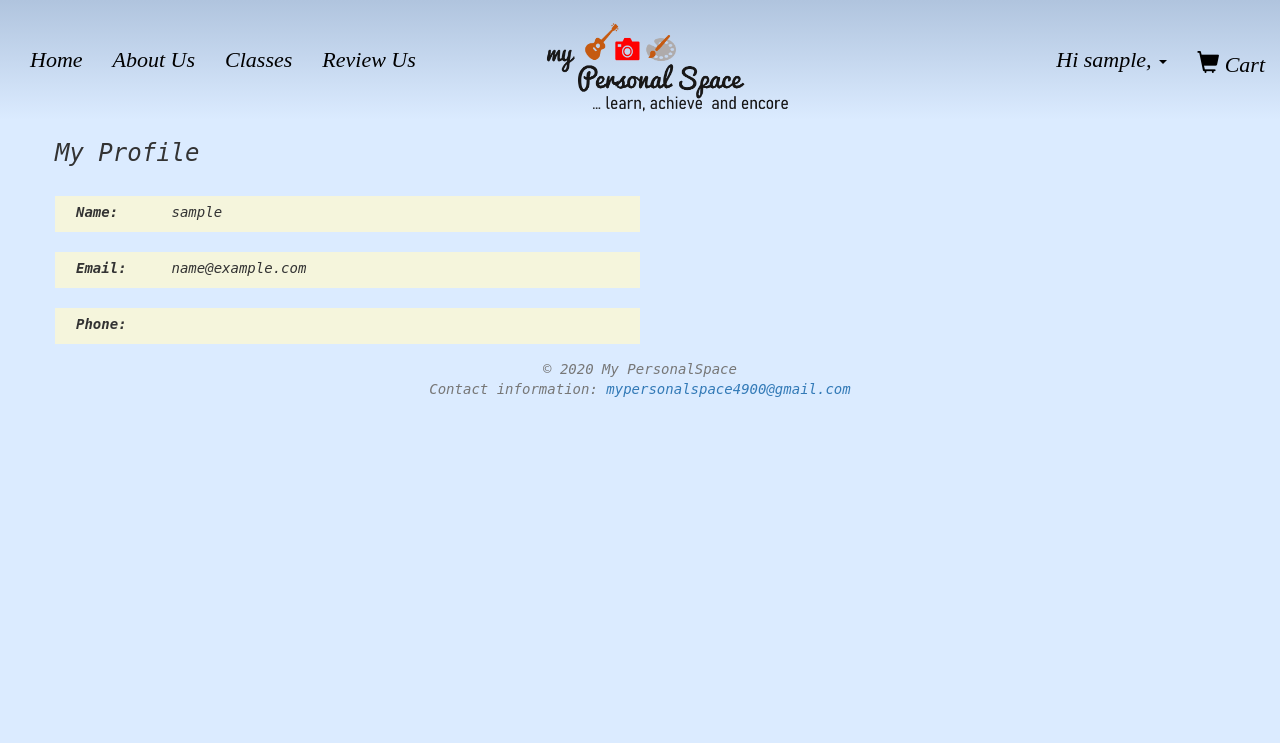
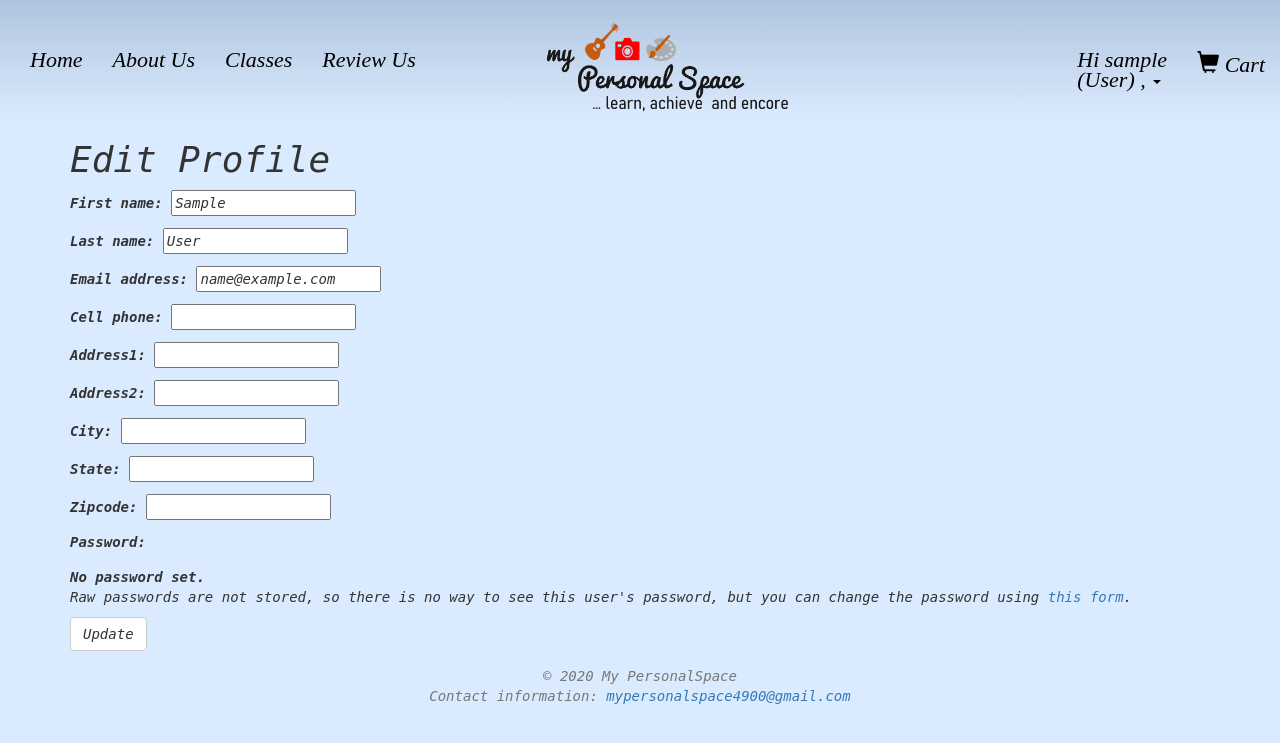
Before and after one commit to pubali25/ISQA4900_Group1, a Django app: page /User/profile/ in a window 1280 px wide. Shown: the top 743 px of the page. Run offline with Django 3.2, Linux system fonts and the light colour scheme; the visitor is signed in with stand-in values (Sample User, id 1); some libraries are stand-ins or nearby versions.

Commit message:
changes on user profile

```diff
--- a/User/forms.py
+++ b/User/forms.py
@@ -1,4 +1,4 @@
-from django.contrib.auth.forms import UserCreationForm, UserChangeForm
+from django.contrib.auth.forms import UserCreationForm, UserChangeForm, ReadOnlyPasswordHashField
 from django import forms
 from .models import User
 
@@ -6,10 +6,18 @@ from .models import User
 class UserCreationForm(UserCreationForm):
     class Meta(UserCreationForm):
         model = User
-        fields = ('username', 'email', 'employee_cell_phone')
+        fields = ('username','user_type', 'email',  'cell_phone')
 
 
 class UserChangeForm(UserChangeForm):
+    password = ReadOnlyPasswordHashField(
+        label=("Password"),
+        help_text=(
+            "Raw passwords are not stored, so there is no way to see this "
+            "user's password, but you can change the password using "
+            "<a href=\"../password_change/\">this form</a>."
+        ),
+    )
     class Meta:
         model = User
-        fields = ('username', 'email', 'department', 'employee_cell_phone')
+        fields = ('first_name', 'last_name', 'email', 'cell_phone', 'address1', 'address2', 'city', 'state', 'zipcode')
--- a/User/models.py
+++ b/User/models.py
@@ -2,8 +2,18 @@ from django.contrib.auth.models import AbstractUser
 from django.db import models
 
 
+USER_TYPE = [
+    (1, 'User'),
+    (2, 'Instructor'),
+]
+
 class User(AbstractUser):
-    department = models.CharField(max_length=50, default=' ', null=True, blank=True)
-    employee_cell_phone = models.CharField(max_length=50, default=' ', null=True, blank=True)
+    cell_phone = models.CharField(max_length=50, default=' ', null=True, blank=True)
+    user_type = models.SmallIntegerField(choices=USER_TYPE, null=False, default=1)
+    address1 = models.CharField(blank=True, default=' ', max_length=50, null=True)
+    address2 = models.CharField(blank=True, default=' ', max_length=50, null=True)
+    city = models.CharField(blank=True, default=' ', max_length=50, null=True)
+    state = models.CharField(blank=True, default=' ', max_length=2, null=True)
+    zipcode = models.CharField(blank=True, default=' ', max_length=5, null=True)
 
 # Create your models here.
--- a/User/urls.py
+++ b/User/urls.py
@@ -1,5 +1,5 @@
 from django.urls import path
-from .views import PasswordResetMPSEmailView, SignUpView
+from .views import PasswordResetMPSEmailView, SignUpView, edit_profile
 from django.contrib.auth.views import PasswordChangeView, PasswordChangeDoneView,\
     PasswordResetDoneView, PasswordResetConfirmView
 from django.views.generic.base import TemplateView
@@ -19,5 +19,6 @@ urlpatterns = [
     path('review/', TemplateView.as_view(template_name='review.html'), name='review'),
     path('classes/', login_required(TemplateView.as_view( template_name='classes.html')), name='classes'),
     path('about/', TemplateView.as_view(template_name='about.html'), name='about'),
-    path('profile/', TemplateView.as_view(template_name='profile.html'), name='profile'),
+    #path('profile/', ProfileChangeView.as_view(template_name='profile.html'), name='profile'),
+    path('profile/', views.edit_profile, name='profile')
 ]
--- a/User/views.py
+++ b/User/views.py
@@ -1,14 +1,25 @@
 from django.contrib.auth.views import PasswordResetView
 from django.urls import reverse_lazy
 from django.views import generic
-from .forms import UserCreationForm
-
+from .forms import UserCreationForm, UserChangeForm
+from django.shortcuts import render, redirect
+from django.urls import reverse
 
 class PasswordResetMPSEmailView(PasswordResetView):
     PasswordResetView.extra_email_context = {'mps_site_name': 'My Personal Space'}
-
 
 class SignUpView(generic.CreateView):
     form_class = UserCreationForm
     success_url = reverse_lazy('login')
     template_name = 'signup.html'
+
+def edit_profile(request):
+    if request.method == 'POST':
+        form = UserChangeForm(request.POST, instance=request.user)
+
+        if form.is_valid():
+            form.save()
+            return redirect(reverse('home'))
+    else:
+        form = UserChangeForm(instance=request.user)
+        return render(request, 'profile.html', {'form': form})
--- a/templates/base.html
+++ b/templates/base.html
@@ -40,7 +40,7 @@
                       <a class=" " href="#" id="userMenu"\
                       data-toggle="dropdown" aria-haspopup="true" aria-expanded\
                       ="false">
-                       Hi {{ user.username }}, <span class="caret"></span>
+                       Hi {{ user.username }} <br> {% if user.user_type == 2 %} (Instructor) {%  else %} (User) {% endif %}, <span class="caret"></span>
                       </a>
                       <div class="dropdown-menu dropdown-menu-right"
                       aria-labelledby="userMenu">
--- a/templates/profile.html
+++ b/templates/profile.html
@@ -1,37 +1,12 @@
 <!DOCTYPE html>
 <html lang="en">
 {% extends 'base.html' %}
-<head>
-    <meta charset="UTF-8">
-    <title>Title</title>
-</head>
 {% block content %}
-<body>
+    <h1>Edit Profile</h1>
+    <form method="POST">{% csrf_token %}
+        {{ form.as_p }}
+        <button type="submit" class="save btn btn-default">Update</button>
+    </form>
+{% endblock %}
 
-<div class="row">
-    <h3 style="font-weight: inherit">My Profile</h3>
-</div>
-<br/>
-<div class="form-row row mb-4 mt-4">
-    <div class="info-wrapper">
-        <div class="col-sm-2 col-form-label info"> Name:</div>
-        <div class="col-sm-4">{{ user.username }}</div>
-    </div>
-</div>
-<br/>
-<div class="form-row row mb-4 mt-4">
-    <div class="info-wrapper">
-        <div class="col-sm-2 col-form-label info"> Email:</div>
-        <div class="col-sm-4">{{ user.email }}</div>
-    </div>
-</div>
-<br/>
-<div class="form-row row mb-4 mt-4">
-    <div class="info-wrapper">
-        <div class="col-sm-2 col-form-label info"> Phone:</div>
-        <div class="col-sm-4">{{ user.employee_cell_phone }}</div>
-    </div>
-</div>
-</body>
-{% endblock content %}
 </html>
```
Also changed, not shown: User/migrations/0001_initial.py.
